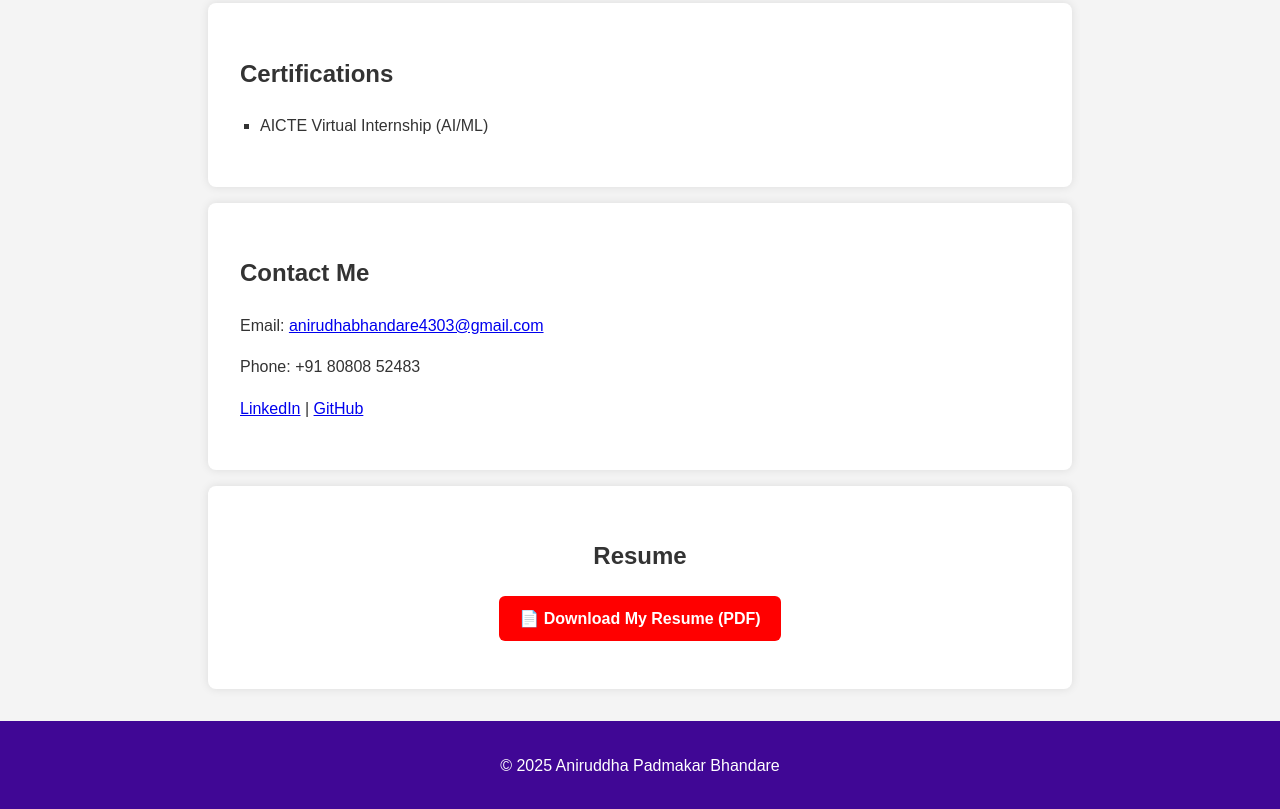
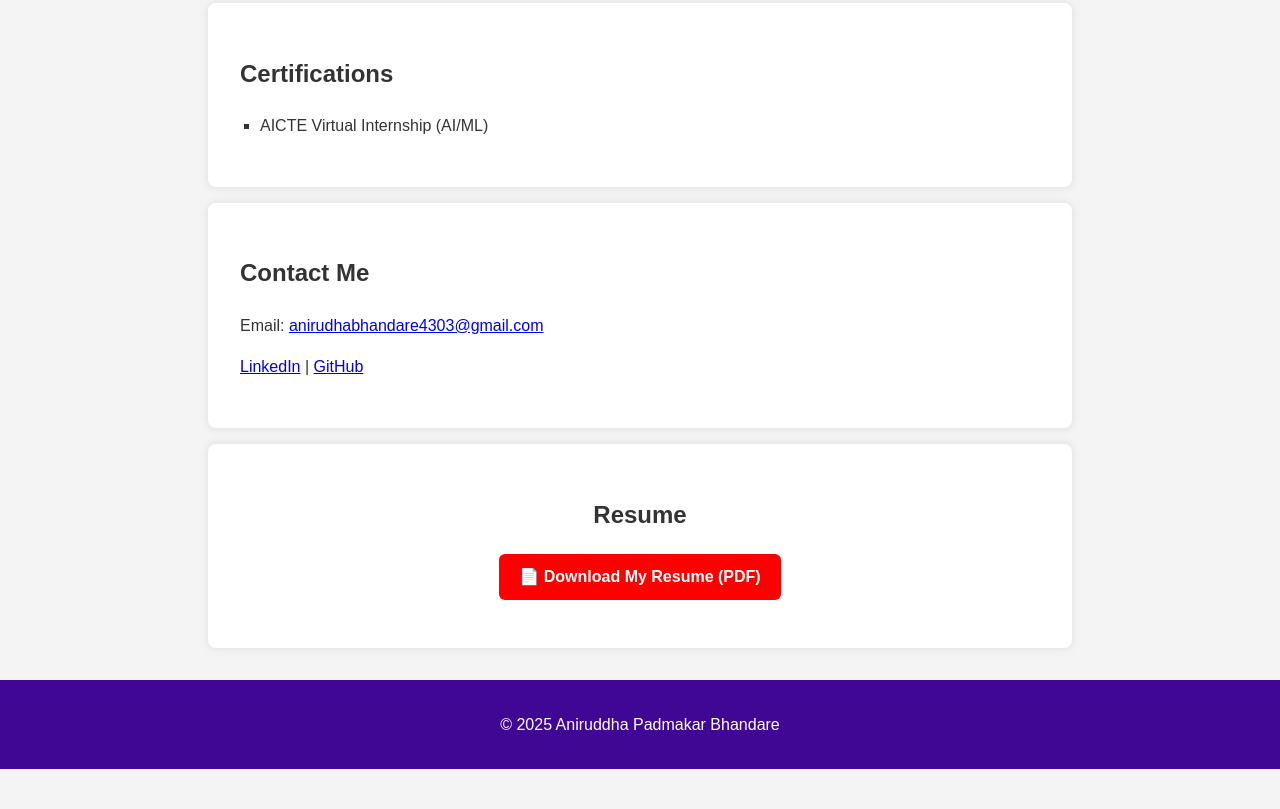
Before and after one commit to aniruddha8080/OIBSIP, a plain HTML site: page Task-1/index.html in a window 1280 px wide. Shown: the part 2049-2858 px from the top of the page. After the commit the page ends 2818 px from the top, so only its background shows below. Drawn offline with Linux system fonts and the light colour scheme.

```diff
--- a/Task-1/index.html
+++ b/Task-1/index.html
@@ -81,7 +81,6 @@
   <section id="contact">
     <h2>Contact Me</h2>
     <p>Email: <a href="mailto:anirudhabhandare4303@gmail.com">anirudhabhandare4303@gmail.com</a></p>
-    <p>Phone: +91 80808 52483</p>
     <p>
       <a href="https://linkedin.com/in/aniruddha-bhandare-857aaa318/" target="_blank">LinkedIn</a> |
       <a href="https://github.com/aniruddha8080" target="_blank">GitHub</a>
```
Also changed, not shown: 1 other file.
